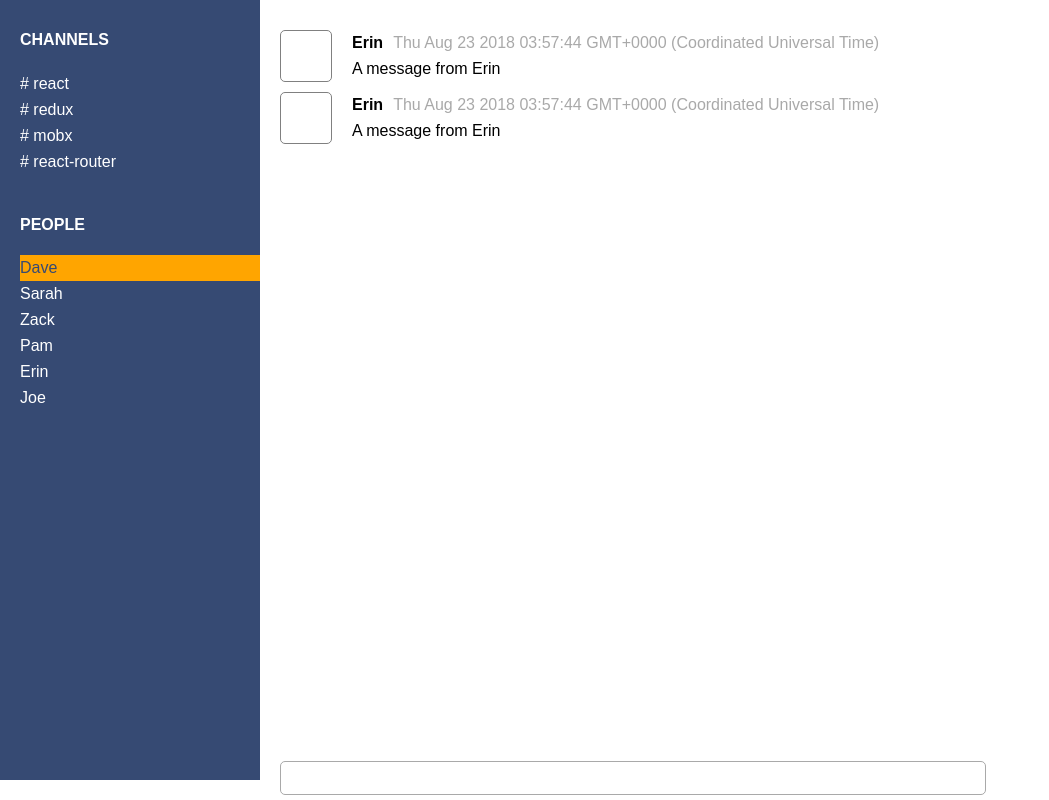
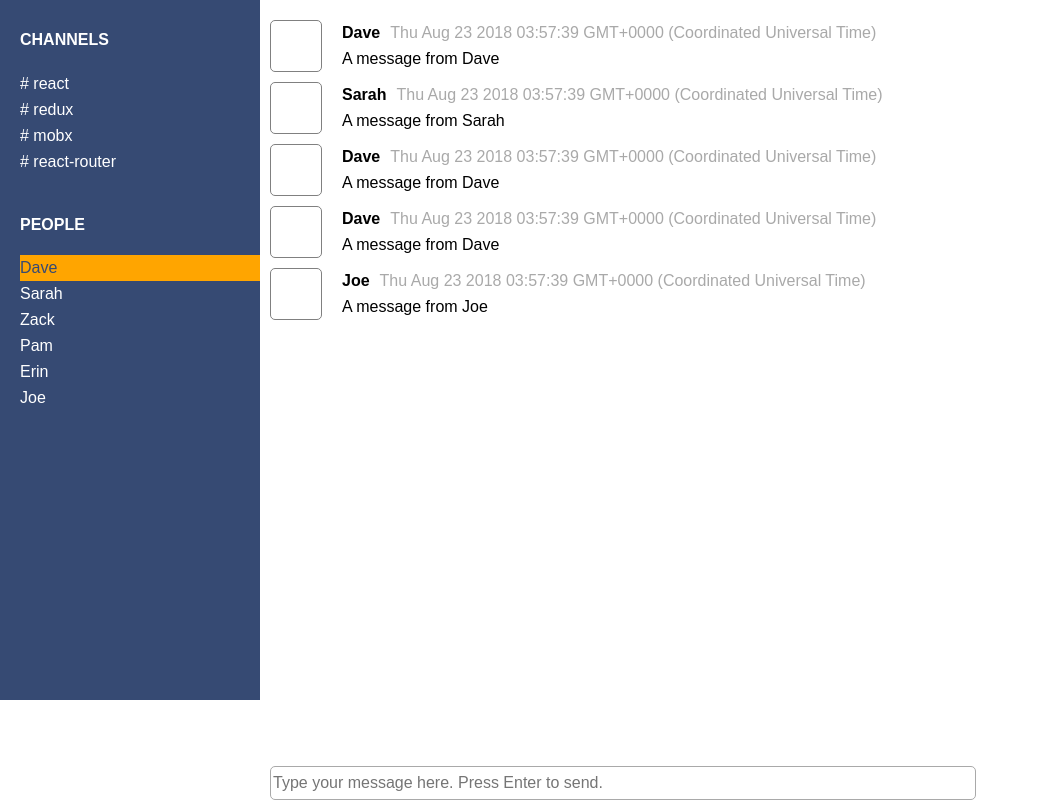
Before and after one commit to mavisluan/slack, a React (Create React App) app: page / in a window 1280 px wide. Both pictures are taken after a click on the element "Dave". Shown: the whole page, without its empty margins (0-1049 px from the left). Built offline with nearby package versions, Linux system fonts and the light colour scheme.

Commit message:
add message when press enter

```diff
--- a/src/App.css
+++ b/src/App.css
@@ -1,9 +1,10 @@
 .app {
-  display: flex;
+  display: inline-flex;
+  flex: 1;
 }
 .side-bar {
   background-color: #364A73;
-  height: 780px;
+  min-height: 700px;
   min-width: 260px;
   color: white;
   overflow-y: auto;
@@ -29,6 +30,7 @@
 }
 
 .select-reminder {
+  align-self: center;
   font-size: 30px;
   color: darkcyan;
 }
@@ -38,16 +40,17 @@
   flex-direction: column;
   overflow-y: auto;
   flex: 1;
-  margin: 20px
+  margin: 10px
 }
 
-.board input {
+.input-box input {
   border: 1px solid darkgray;
   border-radius: 5px;
   height: 30px;
   min-width: 700px;
   position: absolute;
-  bottom: 5px
+  bottom: 0px;
+  font-size: 16px;
 }
 
 .message-info {
--- a/src/App.js
+++ b/src/App.js
@@ -1,64 +1,120 @@
 import React, { Component } from 'react';
 import './App.css';
 import SideBar from './SideBar'
-import ChannelMessages from './ChannelMessages'
-import PersonMessages from './PersonMessages'
+import MessageInput from './MessageInput'
+import Messages from './Messages'
 import { channels, people, createFakeActivity } from './static-data'
+
+
+function nextId(messages) {
+  // if the 'messages' array is empty, the nextId is 0
+  // if the 'messages' array is not empty, the nextId is the last item's id plus 1.
+  return messages.length ? messages[messages.length - 1].id + 1 : 0
+}
+
+function createMessage(text, messageId) {
+  return {
+    id: messageId,
+    userName: 'Myself',
+    text: text,
+    timestamp: new Date()
+  };
+}
+
 
 class App extends Component {
   state = {
-    MessagesByChannelId: [],
-    MessagesByPersonId: [],
-    activeButton: ''
+    channelsData: createFakeActivity(channels, 12),
+    peopleData: createFakeActivity(people, 6),
+    selectedChannelId: null,
+    selectedPersonId: null,
+    activeName: '',
   }
 
+
   handleChannelSelection = (channel) => {
-    const channelsMessages = createFakeActivity(channels, 12)
     const { id, name } = channel
     this.setState({
-      MessagesByChannelId: channelsMessages[id],
-      MessagesByPersonId: [],
-      activeButton: name
+      selectedChannelId: id,
+      seletedPersonId: null,
+      activeName: name
     })
   }
 
   handlePersonSelection = (person) => {
-    const peopleMessages = createFakeActivity(people, 6)
     const { id, name } = person
     this.setState({
-      MessagesByPersonId: peopleMessages[id],
-      MessagesByChannelId: [],
-      activeButton: name
+      selectedPersonId: id,
+      selectedChannelId: null,
+      activeName: name
     })
   }
 
+  addMessage = (e) => {
+    if (e.key === 'Enter') {
+        const text = e.target.value
+        this.handleAddMessage(text)
+        e.target.value=''
+    }
+  }
+
+  handleAddMessage = (text) => {
+      const { selectedChannelId, selectedPersonId, channelsData, peopleData } = this.state
+
+      if (selectedChannelId) {
+        const id = nextId(channelsData[selectedChannelId])
+        const message = createMessage(text, id)
+        this.setState({
+          ...this.state,
+          channelsData:  {
+            ...channelsData,
+            [selectedChannelId]: [...channelsData[selectedChannelId], message]
+          }
+        })
+      }
+
+      if (selectedPersonId) {
+        const id = nextId(peopleData[selectedPersonId])
+        const message = createMessage(text, id)
+        this.setState({
+          ...this.state,
+          peopleData:  {
+            ...peopleData,
+            [selectedPersonId]: [...peopleData[selectedPersonId], message]
+          }
+        })
+      }
+  }
+
   renderMessages = ( ) => {
-    const { activeButton, MessagesByChannelId, MessagesByPersonId } = this.state
-    // let messages;
-    // if (channels.find(channel => channel.name === activeButton)) {
-    //   messages = MessagesByChannelId
-    // }
-    // if (people.find(person => person.name === activeButton)) {
-    //   messages = MessagesByPersonId
-    // }
-    if (!activeButton) {
+    const { selectedChannelId, selectedPersonId, peopleData, channelsData } = this.state
+
+    if (selectedChannelId) {
+      return (
+        <Messages messages={channelsData[selectedChannelId]} >
+          <MessageInput onAddMessage={this.addMessage}/>
+        </Messages>
+      )
+    }
+
+    if (selectedPersonId) {
+      return (
+        <Messages messages={peopleData[selectedPersonId]}>
+          <MessageInput onAddMessage={this.addMessage}/>
+        </Messages >
+      )
+    }
+
+    else {
       return (
         <div className='select-reminder'>
-          Please selecte a channel or user from left.
-        </div>
-      )
-    } else {
-      return (
-        <div className='board'>
-          <ChannelMessages messages={MessagesByChannelId} />
-          <PersonMessages messages={MessagesByPersonId} />
-          <input type='text' />
+          Please select a channel or person from the left.
         </div>
       )
     }
   }
   render() {
-    const { activeButton } = this.state
+    const { activeName } = this.state
 
     return (
       <div className="app">
@@ -67,10 +123,11 @@ class App extends Component {
           people={people}
           onChannelSelect={this.handleChannelSelection}
           onPersonSelect={this.handlePersonSelection}
-          activeButton={activeButton}
+          activeName={activeName}
         />
+        <div className='board'>
           {this.renderMessages()}
-
+        </div>
       </div>
     );
   }
--- /dev/null
+++ b/src/MessageInput.js
@@ -0,0 +1,15 @@
+import React from 'react'
+
+const MessageInput = ({ onAddMessage }) => (
+    <div className='input-box'>
+        <input
+            type='text'
+            placeholder='Type your message here. Press Enter to send.'
+            onKeyPress={onAddMessage}
+        />
+    </div>
+)
+
+
+
+export default MessageInput
--- a/src/Messages.js
+++ b/src/Messages.js
@@ -1,6 +1,5 @@
 import React from 'react'
-
-const Messages = ({ messages }) => (
+const Messages = ({ messages, children }) => (
     <div>
         {messages.map( message => (
             <div className='message-info' key={message.id}>
@@ -18,6 +17,7 @@ const Messages = ({ messages }) => (
                 </div>
             </div>
         ))}
+        {children}
     </div>
 )
 
--- a/src/SideBar.js
+++ b/src/SideBar.js
@@ -1,12 +1,12 @@
 import React from 'react'
 
-const SideBar = ({ channels, people, onChannelSelect, onPersonSelect, activeButton }) => (
+const SideBar = ({ channels, people, onChannelSelect, onPersonSelect, activeName }) => (
     <div className='side-bar'>
         <div className='bar-control'>
             <h4>CHANNELS</h4>
             {channels.map(channel => (
                 <div
-                    className={`${ activeButton === channel.name && 'selected'}`}
+                    className={`${ activeName === channel.name && 'selected'}`}
                     key={channel.id}
                     onClick={()=> onChannelSelect(channel)}>
                     # {channel.name}
@@ -17,7 +17,7 @@ const SideBar = ({ channels, people, onChannelSelect, onPersonSelect, activeButt
             <h4>PEOPLE</h4>
             {people.map(person => (
                 <div
-                    className={`${activeButton === person.name && 'selected'}`}
+                    className={`${activeName === person.name && 'selected'}`}
                     key={person.id}
                     onClick={()=> onPersonSelect(person)}>
                     {person.name}
```
